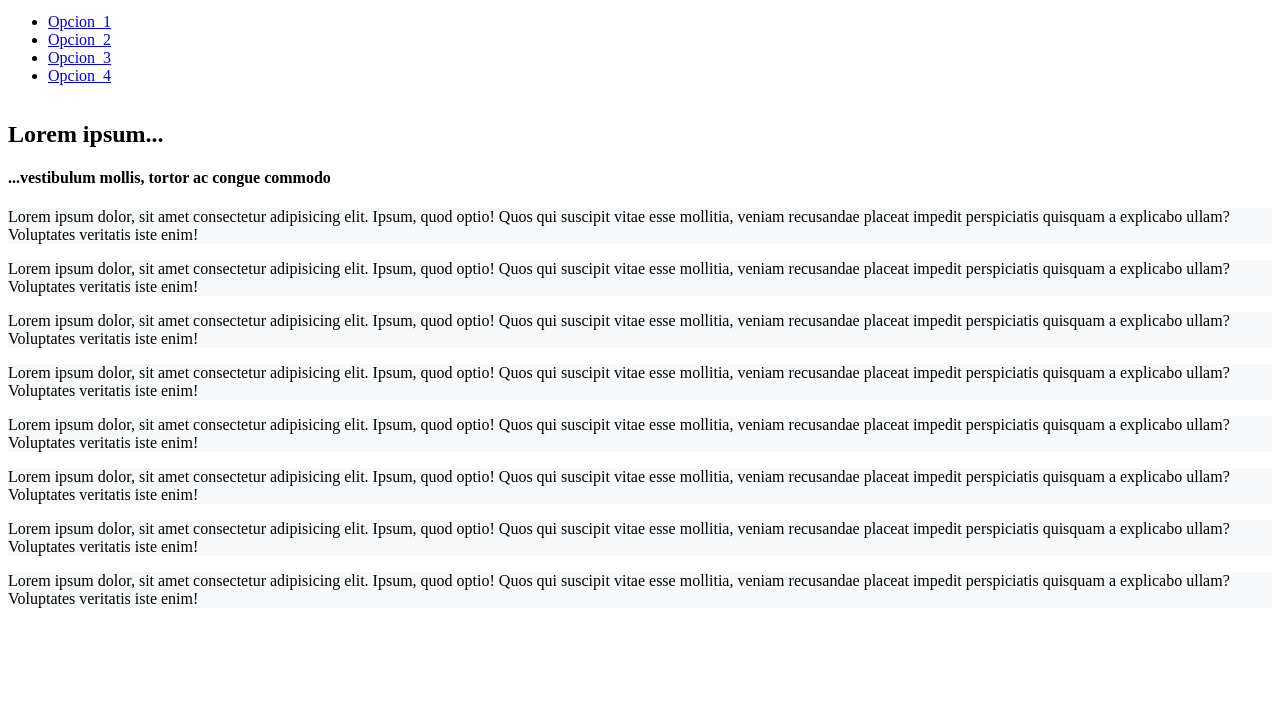
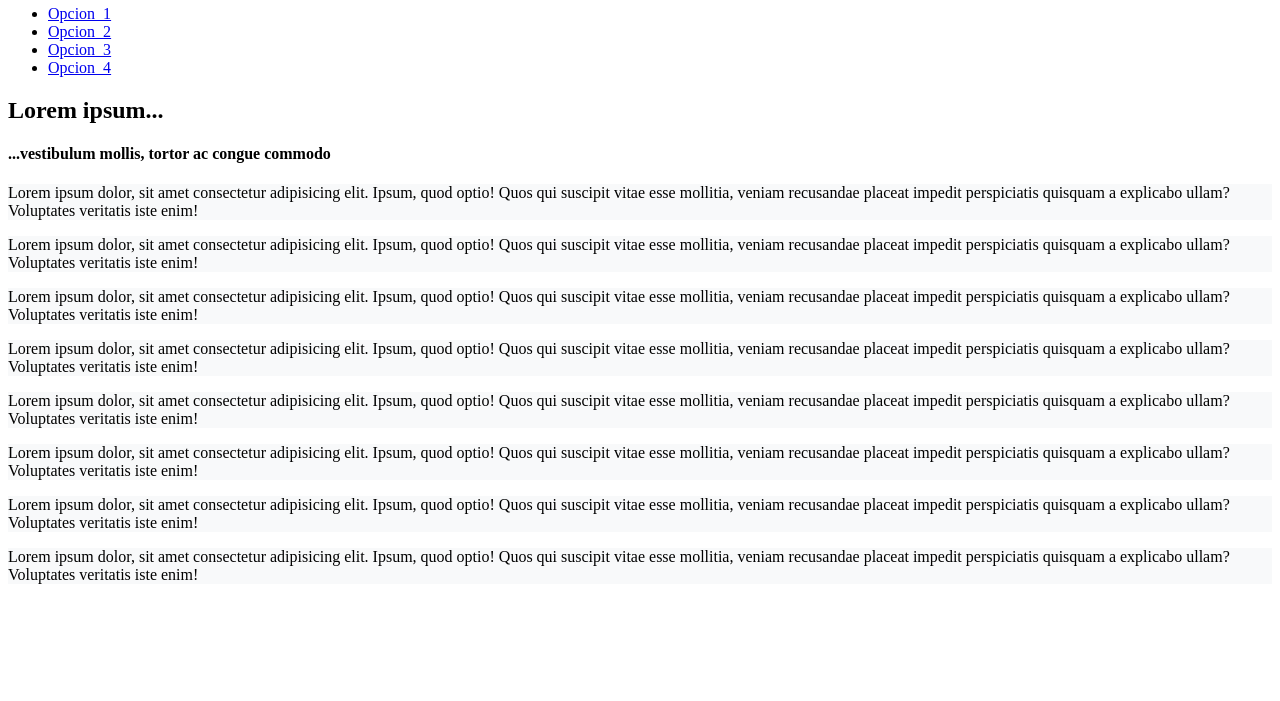
Before and after one commit to machadito48/Grupal_Entrega_5, a plain HTML site: page index.html in a window 1280 px wide. Shown: the part 99-800 px from the top of the page. Drawn offline with Linux system fonts and the light colour scheme.

Commit message:
Update style.css

```diff
--- a/style.css
+++ b/style.css
@@ -1,13 +1,7 @@
-body {
-  display: grid;
-}
-
 header {
   background-color: #6c757d;
 }
 
-
-
 .article{
     background-color: #F8F9FA;
 }
```
